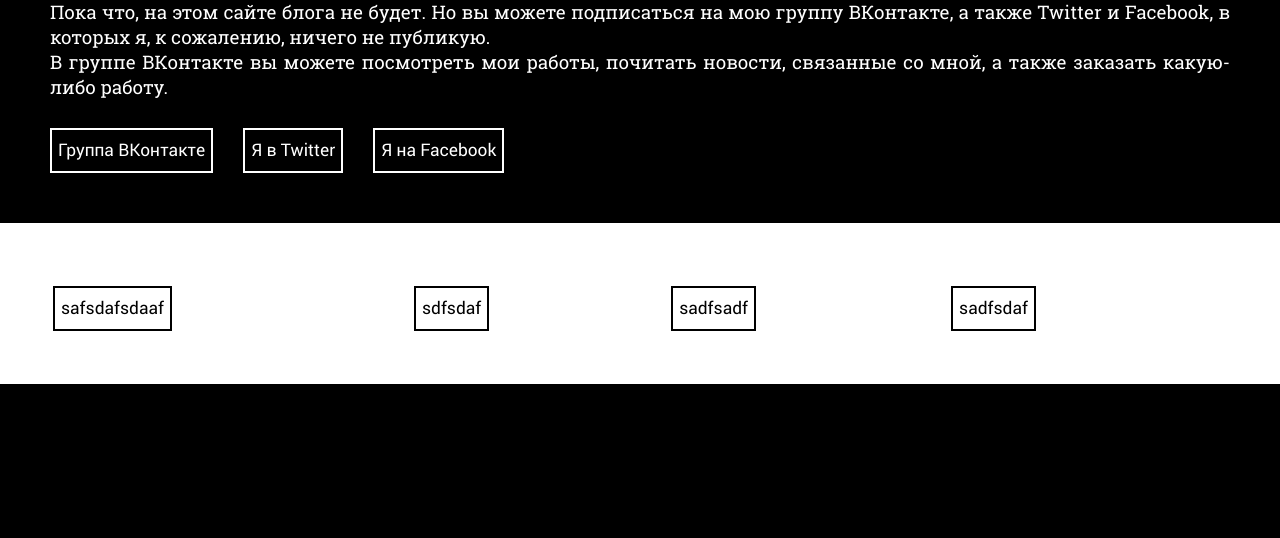
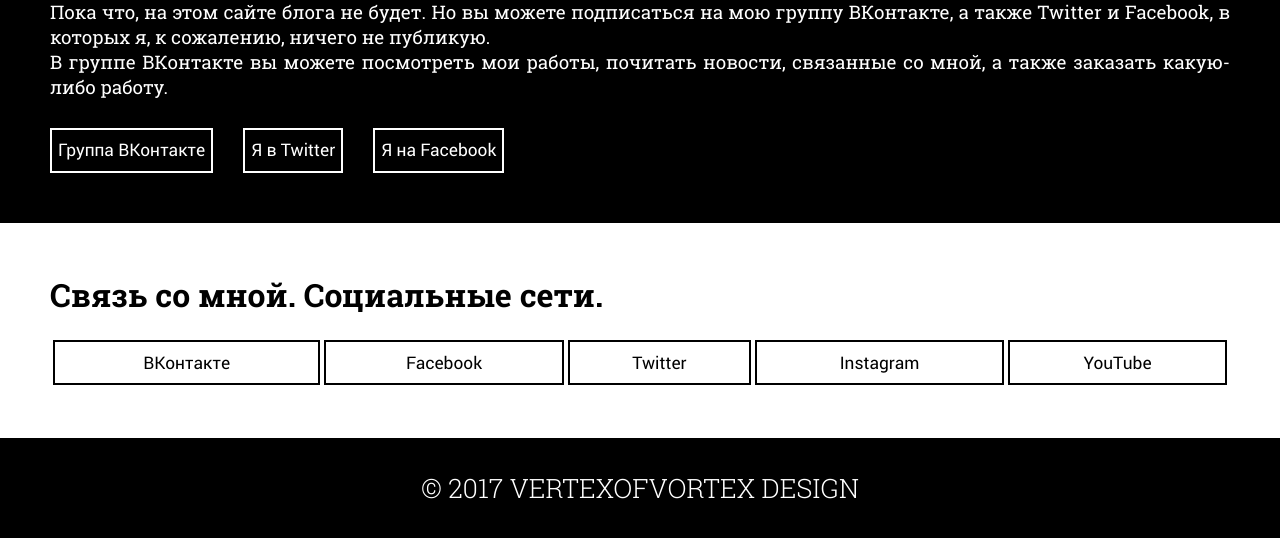
Before and after one commit to PbIBa/vertexofvortex.github.io, a PHP site: page / in a window 1280 px wide. Shown: the part 2343-2881 px from the top of the page. Before the commit the page ends 2727 px from the top, so only its background shows below. Run offline with PHP 8.4, Linux system fonts and the light colour scheme.

Commit message:
Add files via upload

```diff
--- a/css/index.css
+++ b/css/index.css
@@ -92,11 +92,6 @@
 	transition: 1s ease;
 }
 
-td#card.middle {
-	background: white;
-	margin: 0px;
-}
-
 #activitytable {
 	border-spacing: 50px;
 	width: 100%;
@@ -141,14 +136,12 @@
 	font-family: 'Roboto Regular';
 	font-size: 13pt;
 	transition: 0.5s;
-	margin-top: 10px;
 	line-height: 100%;
 	color: black;
-	margin-right: 30px;
+	width: 100%;
 }
 
 button#default2:hover {
-	transform: translateY(-10px);
 	cursor: pointer;
 	background: black;
 	color: white;
@@ -163,6 +156,11 @@
 button#arrowdown:hover {
 	transform: scale(1.1);
 	transition: 0.5s;
+}
+
+button#default2:active {
+	border: 2px solid white;
+	outline: 2px solid black;
 }
 
 h1, h2 {
@@ -193,7 +191,7 @@
 	height: 100px;
 	padding-top: 50px;
 	transition: 2s;
-	animation: float 5s infinite ease;
+	animation: float_ver 5s infinite ease;
 }
 
 .arrowdown:hover {
@@ -204,8 +202,49 @@
 	margin-bottom: 15px;
 }
 
-@keyframes float {
+td.buttons {
+	align-content: center;
+}
+
+table.buttons {
+
+}
+
+footer {
+	height: 100px;
+	color: white;
+	font-family: 'Roboto Slab Light';
+	font-size: 20pt;
+}
+
+table.footer {
+	height: 100%;
+}
+
+td.footer {
+	height: 100%;
+	/*animation: float_hor 5s infinite ease;*/
+}
+
+@keyframes float_ver {
 	0% {transform: translate(0,-25px);}
 	50% {transform: translate(0,25px);}
 	100% {transform: translate(0,-25px);}
 }
+
+@keyframes float_hor {
+	0% {transform: translate(25px);}
+	50% {transform: translate(-25px);}
+	100% {transform: translate(25px);}
+}
+
+
+@media screen and (max-width: 1050px) {
+	.block {
+		text-align: left;
+	}
+
+	table#activitytable {
+		max-width: 1050px;
+	}
+}
--- a/index.html
+++ b/index.html
@@ -24,7 +24,7 @@
 					<img src="images/layout.svg" id="incard">
 					<h1 align="center" style="margin-bottom: 15px;">Вёрсткой веб-сайтов</h1>
 				</td>
-				<td id="card" class="middle" style="width:33%;">
+				<td id="card" style="width:33%;">
 					<img src="images/graphic_design.svg" id="incard">
 					<h1 align="center" style="margin-bottom: 15px;">Графическим дизайном</h1>
 				</td>
@@ -52,22 +52,35 @@
 		<button id="default">Группа ВКонтакте</button><button id="default">Я в Twitter</button><button id="default">Я на Facebook</button>
 	</div>
 	<div class="block" id="contacts">
-		<table>
+		<h1>Связь со мной. Социальные сети.</h1>
+		<table class="buttons">
 			<tr>
-				<td>
-					<button id="default2">safsdafsdaaf</button>
+				<td class="buttons">
+					<button id="default2">ВКонтакте</button>
 				</td>
 				<td>
-					<button id="default2">sdfsdaf</button>
+					<button id="default2">Facebook</button>
 				</td>
-				<td>
-					<button id="default2">sadfsadf</button>
+				<td class="buttons">
+					<button id="default2">Twitter</button>
 				</td>
-				<td>
-					<button id="default2">sadfsdaf</button>
+				<td class="buttons">
+					<button id="default2">Instagram</button>
+				</td>
+				<td class="buttons">
+					<button id="default2">YouTube</button>
 				</td>
 			</tr>
 		</table>
 	</div>
+	<footer>
+		<table class="footer">
+			<tr>
+				<td class="footer">
+					<center>© 2017 VERTEXOFVORTEX DESIGN</center>
+				</td>
+			<tr>
+		</table>
+	</footer>
 </body>
 </html>
```
Also changed, not shown: images/footer_logo.png (added).
